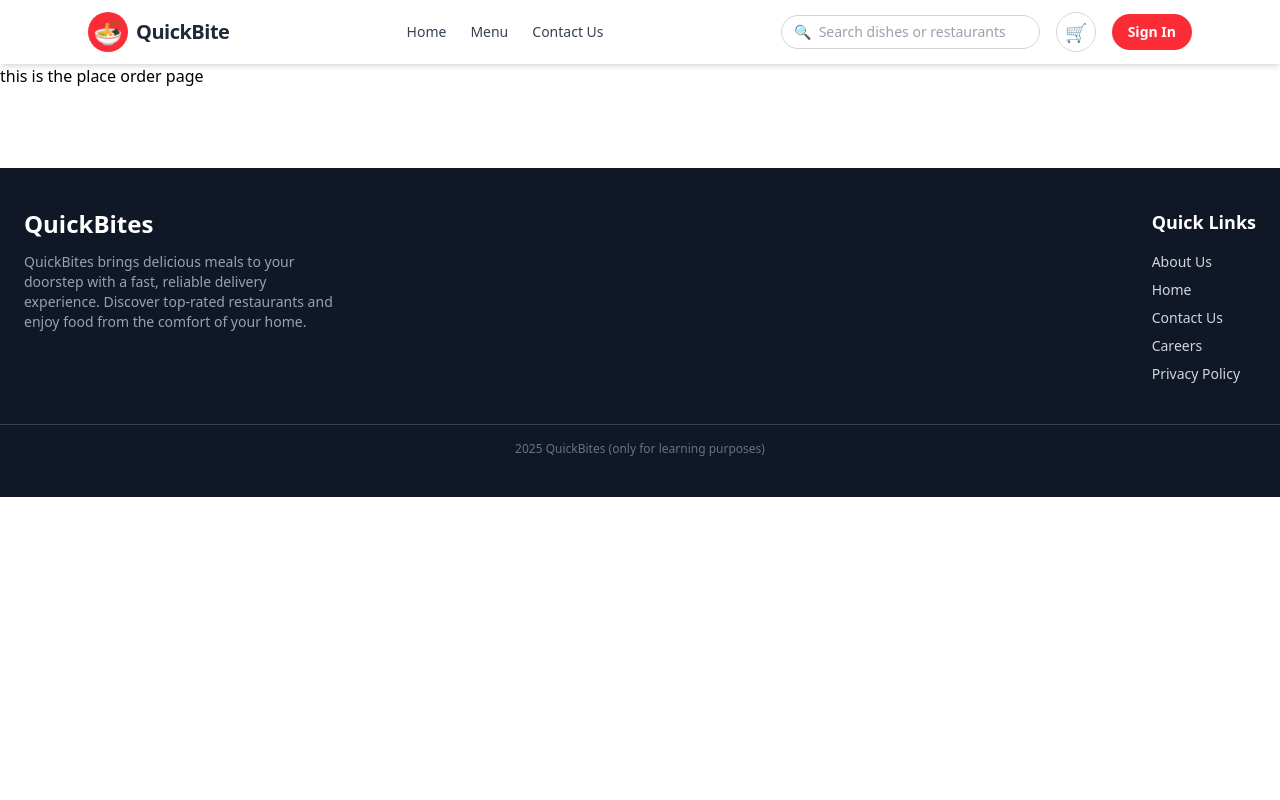
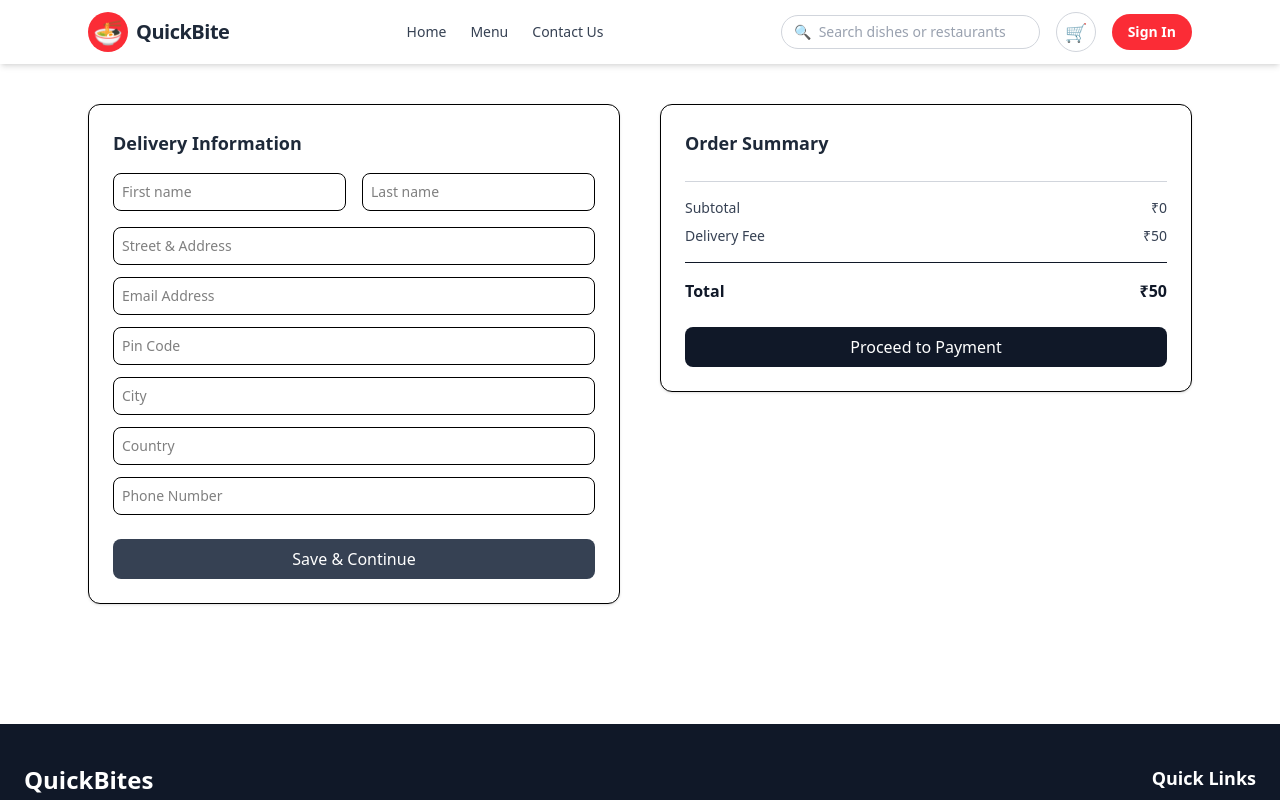
Before and after one commit to Avneesh-b7/food-del-platform, a React (Vite) app in the folder frontend/: page /placeorder in a window 1280 px wide. Shown: the top 800 px of the page. Built offline with nearby package versions, Linux system fonts and the light colour scheme.

Commit message:
update frontend

```diff
--- a/frontend/src/App.jsx
+++ b/frontend/src/App.jsx
@@ -3,7 +3,7 @@ import Navbar from "./components/Navbar/Navbar.jsx";
 import { Route, Routes } from "react-router-dom";
 import Home from "./pages/Home/Home.jsx";
 import { Cart } from "./pages/Cart/Cart.jsx";
-import PlaceOrder from "./pages/PlaceOrder/PlaceOrder.jsx";
+import { PlaceOrder } from "./pages/PlaceOrder/PlaceOrder.jsx";
 import { Footer } from "./components/Footer/Footer.jsx";
 import { SignUpPopup } from "./components/SLPopup/SignUpPopup.jsx";
 import { LoginPopup } from "./components/SLPopup/LoginPopup.jsx";
--- a/frontend/src/pages/Cart/Cart.jsx
+++ b/frontend/src/pages/Cart/Cart.jsx
@@ -1,6 +1,7 @@
 import React, { useContext, useState } from "react";
 import { StoreContext } from "../../context/StoreContext";
 import { fooditems_list } from "../../assets/assets"; // <-- IMPORT STATICALLY
+import { HashLink } from "react-router-hash-link";
 
 function Cart() {
   const {
@@ -117,7 +118,9 @@ function Cart() {
               </div>
 
               <button className="w-full mt-4 bg-red-600 text-white py-2 rounded-full hover:bg-red-500 text-sm">
-                Proceed to Checkout
+                <HashLink smooth to="/placeorder">
+                  Proceed to Checkout
+                </HashLink>
               </button>
             </div>
 
--- a/frontend/src/pages/PlaceOrder/PlaceOrder.jsx
+++ b/frontend/src/pages/PlaceOrder/PlaceOrder.jsx
@@ -1,11 +1,119 @@
-import React from "react";
+import React, { useContext } from "react";
+import { StoreContext } from "../../context/StoreContext.jsx";
 
 function PlaceOrder() {
+  const { cartItems, totalAmount, itemsInCart, deliveryFee } =
+    useContext(StoreContext);
+
   return (
-    <>
-      <h1>this is the place order page</h1>
-    </>
+    <div className="max-w-6xl mx-auto px-6 py-10 grid grid-cols-1 md:grid-cols-2 gap-10">
+      {/* ==================== LEFT SECTION (FORM) ==================== */}
+      <div className="bg-white border rounded-xl shadow-sm p-6">
+        <h2 className="text-lg font-bold text-gray-800 mb-4">
+          Delivery Information
+        </h2>
+
+        <div className="grid grid-cols-2 gap-4">
+          <input
+            type="text"
+            placeholder="First name"
+            className="border p-2 rounded-lg text-sm focus:border-red-500 outline-none"
+          />
+          <input
+            type="text"
+            placeholder="Last name"
+            className="border p-2 rounded-lg text-sm focus:border-red-500 outline-none"
+          />
+        </div>
+
+        <div className="mt-4 space-y-3">
+          <input
+            type="text"
+            placeholder="Street & Address"
+            className="border w-full p-2 rounded-lg text-sm focus:border-red-500 outline-none"
+          />
+
+          <input
+            type="email"
+            placeholder="Email Address"
+            className="border w-full p-2 rounded-lg text-sm focus:border-red-500 outline-none"
+          />
+
+          <input
+            type="number"
+            placeholder="Pin Code"
+            className="border w-full p-2 rounded-lg text-sm focus:border-red-500 outline-none"
+          />
+
+          <input
+            type="text"
+            placeholder="City"
+            className="border w-full p-2 rounded-lg text-sm focus:border-red-500 outline-none"
+          />
+
+          <input
+            type="text"
+            placeholder="Country"
+            className="border w-full p-2 rounded-lg text-sm focus:border-red-500 outline-none"
+          />
+
+          <input
+            type="number"
+            placeholder="Phone Number"
+            className="border w-full p-2 rounded-lg text-sm focus:border-red-500 outline-none"
+          />
+        </div>
+
+        <button className="mt-6 w-full bg-gray-700 hover:bg-red-500 text-white py-2 rounded-lg font-medium">
+          Save & Continue
+        </button>
+      </div>
+
+      {/* ================= RIGHT SECTION (ORDER SUMMARY) ================= */}
+      <div className="bg-white border rounded-xl shadow-sm p-6 h-fit">
+        <h2 className="text-lg font-bold text-gray-800 mb-4">Order Summary</h2>
+
+        <div className="space-y-3 mb-6">
+          {itemsInCart.map((item) => (
+            <div
+              className="flex justify-between text-sm text-gray-700"
+              key={item._id}
+            >
+              <span>
+                {item.name} × {cartItems[item._id]}
+              </span>
+              <span>₹{item.price * cartItems[item._id]}</span>
+            </div>
+          ))}
+        </div>
+
+        <hr className="border-gray-300 my-4" />
+
+        <div className="flex justify-between text-sm text-gray-700">
+          <span>Subtotal</span>
+          <span>₹{totalAmount}</span>
+        </div>
+
+        <div className="flex justify-between text-sm text-gray-700 mt-2">
+          <span>Delivery Fee</span>
+          <span
+            className={deliveryFee === 0 ? "text-green-600 font-semibold" : ""}
+          >
+            {deliveryFee === 0 ? "Free" : `₹${deliveryFee}`}
+          </span>
+        </div>
+
+        <div className="flex justify-between text-base font-bold text-gray-900 border-t mt-4 pt-4">
+          <span>Total</span>
+          <span>₹{totalAmount + deliveryFee}</span>
+        </div>
+
+        <button className="mt-6 w-full bg-gray-900 hover:bg-gray-800 text-white py-2 rounded-lg font-medium">
+          Proceed to Payment
+        </button>
+      </div>
+    </div>
   );
 }
 
-export default PlaceOrder;
+export { PlaceOrder };
```
